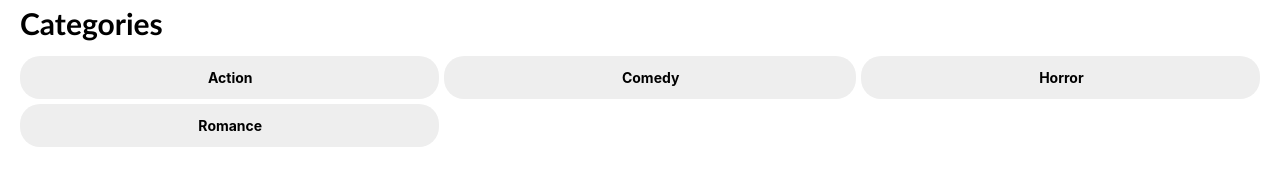
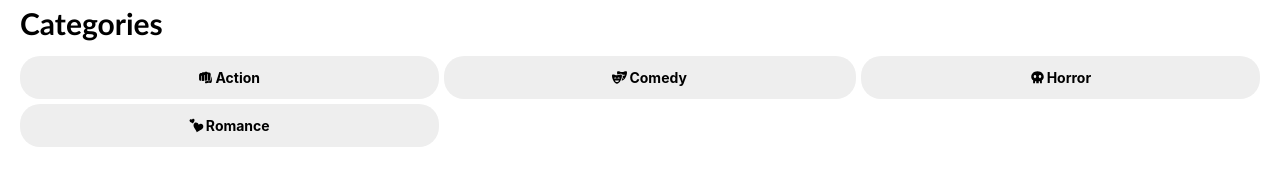
Before and after one commit to DihanVermeulen/CodeSpace-Storyful-Fullstack_application, a React (Vite) app in the folder Storyful-client/: page / in a window 1280 px wide. Shown: the part 158-341 px from the top of the page. Built offline with nearby package versions, Linux system fonts and the light colour scheme.

Commit message:
Added icons to category buttons

```diff
--- a/Storyful-client/src/routes/Home/Home.tsx
+++ b/Storyful-client/src/routes/Home/Home.tsx
@@ -1,6 +1,10 @@
 import CategoryButton from "../../components/layout/CategoryButton/CategoryButton";
 import Searchbar from "../../components/layout/Searchbar/Searchbar";
 import "./Home.css";
+import ComedyIcon from "./../../assets/Categories/ComedyIcon";
+import { HorrorIcon } from "../../assets/Categories/HorrorIcon";
+import RomanceIcon from "../../assets/Categories/RomanceIcon";
+import ActionIcon from "../../assets/Categories/ActionIcon";
 
 const Home = () => {
   return (
@@ -8,10 +12,13 @@ const Home = () => {
       <Searchbar />
       <h2 className="home-category-heading">Categories</h2>
       <article className="home-container-category-container">
-        <CategoryButton title="Action" />
-        <CategoryButton title="Comedy" />
-        <CategoryButton title="Horror" />
-        <CategoryButton title="Romance" />
+        <CategoryButton title="Action" icon={<ActionIcon colour="#000000" />} />
+        <CategoryButton title="Comedy" icon={<ComedyIcon colour="#000000" />} />
+        <CategoryButton title="Horror" icon={<HorrorIcon colour="#000000" />} />
+        <CategoryButton
+          title="Romance"
+          icon={<RomanceIcon colour="#000000" />}
+        />
       </article>
     </section>
   );
```
